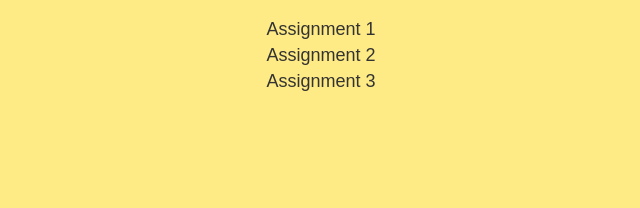
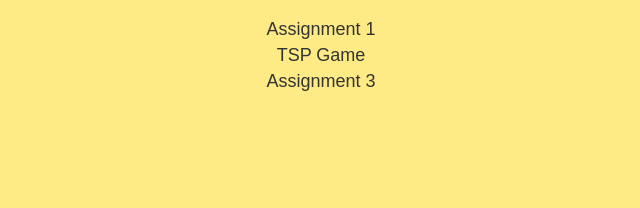
Before and after one commit to JJian221/fluffy-spoon, a plain HTML site: page index.html in a window 1280 px wide. Shown: the part 377-585 px from the top of the page, 319-959 px from the left. Drawn offline with Linux system fonts and the light colour scheme.

Commit message:
Update index.html

```diff
--- a/index.html
+++ b/index.html
@@ -62,7 +62,7 @@
     <div class="assignments">
         <h2>Assignments</h2>
         <a href="flowchart" onclick="alert('Assignment 1 clicked!')">Assignment 1</a>
-        <a href="Mermaid.html" onclick="alert('TSP Game clicked!')">Assignment 2</a>
+        <a href="Mermaid.html" onclick="alert('TSP Game clicked!')">TSP Game</a>
         <a href="javascript:void(0)" onclick="alert('Assignment 3 clicked!')">Assignment 3</a>
     </div>
     <div class="footer">Jian Lee</div>
```
